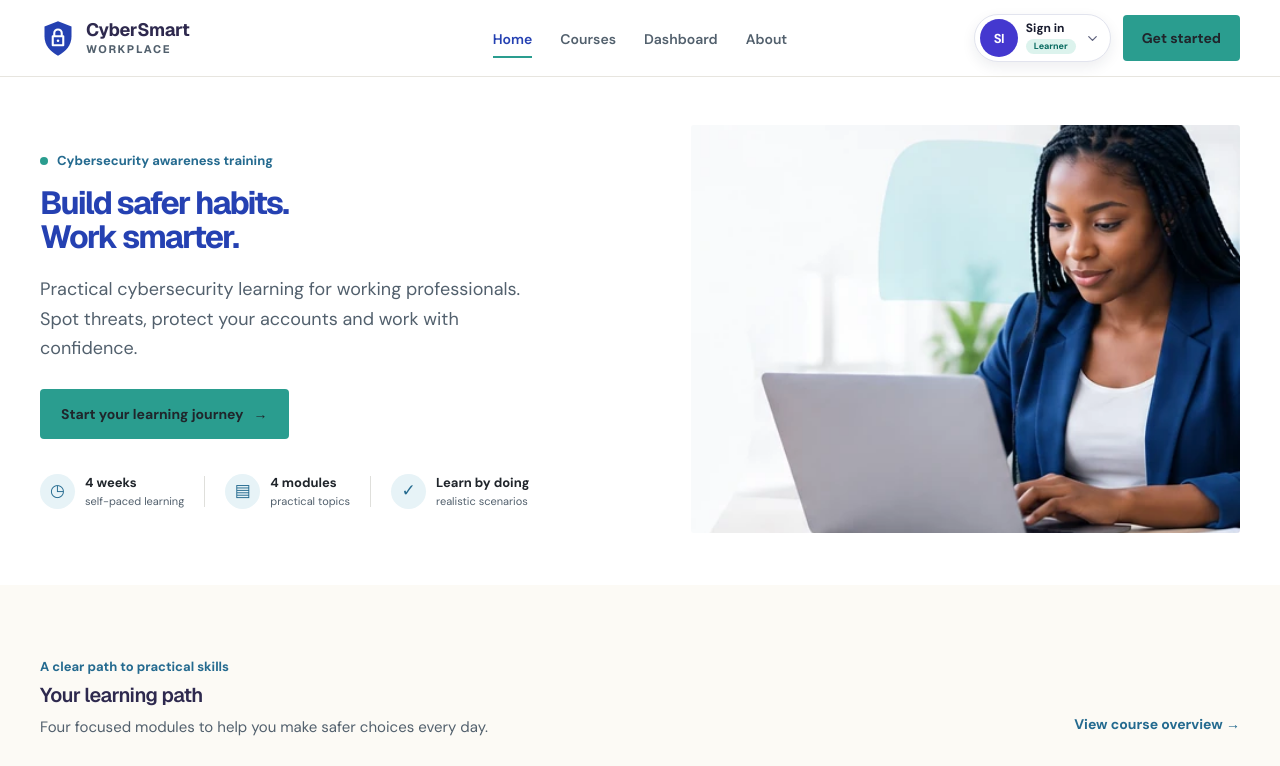
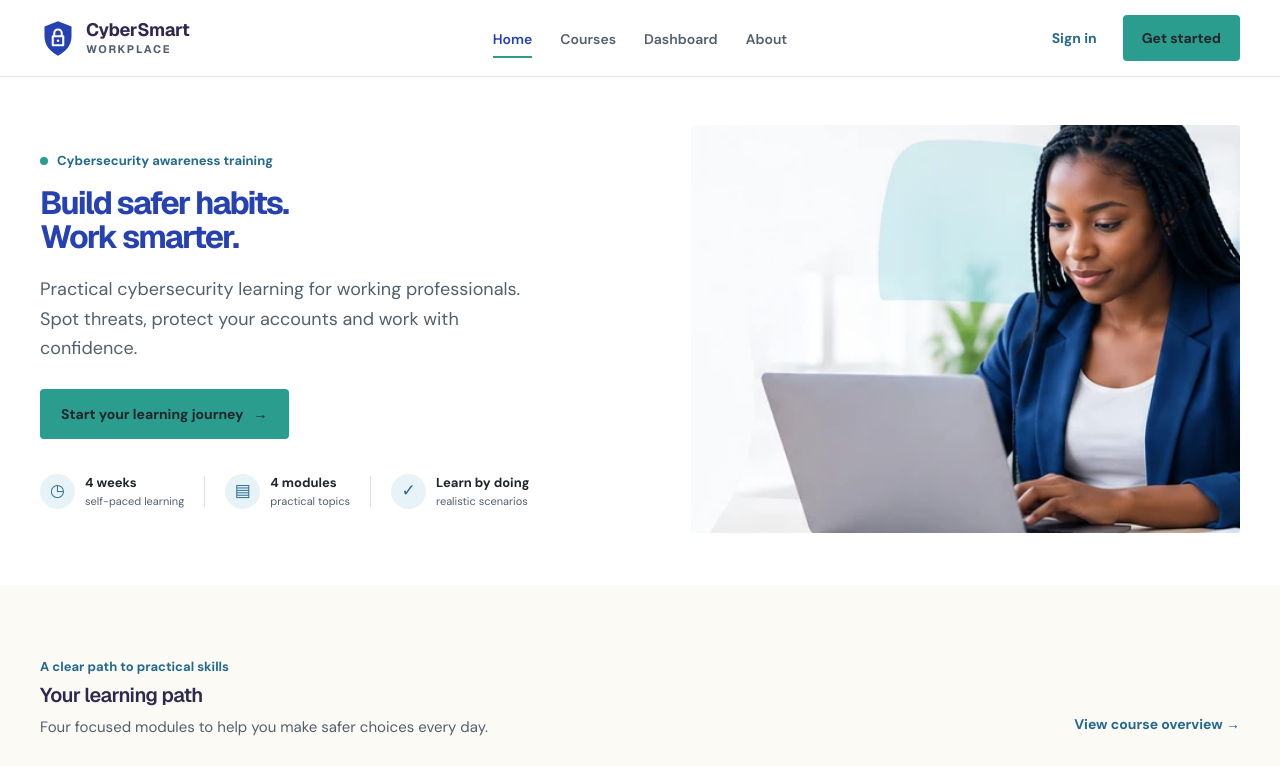
Before and after one commit to Kevin-sela/cybersmart-workplace, a Next.js app in the folder frontend/: page / in a window 1280 px wide. Shown: the top 766 px of the page. Built offline with nearby package versions, Linux system fonts and the light colour scheme.

Commit message:
Restore homepage sign-in link

```diff
--- a/frontend/src/app/page.tsx
+++ b/frontend/src/app/page.tsx
@@ -1,6 +1,5 @@
 import Image from "next/image";
 import Link from "next/link";
-import { ProfileChip } from "@/components/account/profile-chip";
 
 function ShieldMark() {
   return <svg viewBox="0 0 48 52" aria-hidden="true" className="shield-mark"><path d="M24 3 42 10v13c0 12-7.2 20-18 26C13.2 43 6 35 6 23V10L24 3Z" fill="currentColor"/><path d="M19 23v-4a5 5 0 0 1 10 0v4m-12 0h14v12H17z" fill="none" stroke="white" strokeWidth="2.8" strokeLinejoin="round"/><circle cx="24" cy="29" r="1.7" fill="white"/></svg>;
@@ -29,7 +28,7 @@ export default function Home() {
       <div className="header-inner">
         <Link className="site-brand" href="/" aria-label="CyberSmart Workplace home"><ShieldMark/><span>CyberSmart<small>WORKPLACE</small></span></Link>
         <nav className="main-nav" aria-label="Main navigation"><a className="nav-current" href="#home">Home</a><a href="#learning-path">Courses</a><Link href="/dashboard">Dashboard</Link><a href="#about">About</a></nav>
-        <div className="header-actions"><ProfileChip name="Sign in" badge="Learner" href="/sign-in" className="site-profile-chip" ariaLabel="Sign in to your learner account"/><Link className="header-cta" href="/sign-up">Get started</Link></div>
+        <div className="header-actions"><Link className="header-dashboard" href="/sign-in">Sign in</Link><Link className="header-cta" href="/sign-up">Get started</Link></div>
       </div>
     </header>
 
```
